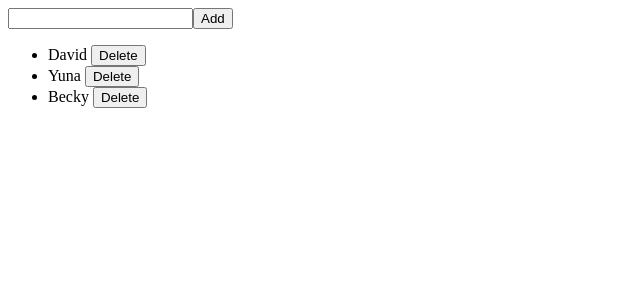
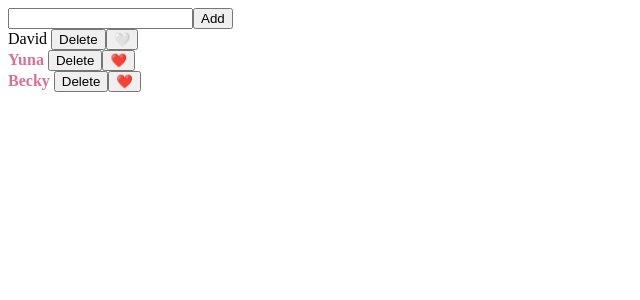
Before and after one commit to Jujungmin/work25, a React (Create React App) app: page / in a window 1280 px wide. Shown: the top 300 px of the page, without its empty margins (0-640 px from the left). Built offline with nearby package versions, Linux system fonts and the light colour scheme.

Commit message:
useState연습2

```diff
--- a/src/App.css
+++ b/src/App.css
@@ -66,3 +66,12 @@ li.hightlighted {
 .hightlight {
   background-color: #f0f0f0;
 }
+.hint-msg {
+  display: none;
+  font-size: 14px;
+  color: red;
+}
+.favorite {
+  font-weight: bold;
+  color: palevioletred;
+}
--- a/src/App.js
+++ b/src/App.js
@@ -1,35 +1,50 @@
+import './App.css';
 import { useState } from "react";
 
 const initialUsers = [
-  { id: 1, name: 'David' },
-  { id: 2, name: 'Yuna' },
-  { id: 3, name: 'Becky' }
+  { id: 1, name: 'David', isFavorite: false },
+  { id: 2, name: 'Yuna', isFavorite: true },
+  { id: 3, name: 'Becky', isFavorite: true }
 ];
 
 export default function App() {
   const [inputText, setInputText] = useState('');
   // 사용자 배열
   const [users, setUsers] = useState(initialUsers);
+  const [nextId, setNextId] = useState(users.length + 1);
   // 사용자 추가 버튼
   const handleAddBtn = (e) => {
     e.preventDefault();
     if(!inputText.trim()) return;
-    // input에 적은거 사용자 배열에 넣어줘야 함.
-      // id도 넣어준다. 아무것도없을때는 1, 있을 때는 기존 id의 + 1
-    // 사용자 배열을 오름차순으로 해야됨.
     const newUsers = {
-      id: users.length > 0 ? (users.length - 1) + 1 : 1,
-      name: inputText.trim()
+      id: nextId,
+      name: inputText
     }
-    setUsers(prevUsers =>
-      [...prevUsers, newUsers].sort((a, b) => a.name.localeCompare(b.name))
+    setUsers(prev =>
+      [...prev, newUsers].sort((a, b) => a.name.localeCompare(b.name))
     )
+    setNextId(prev => prev + 1);
     setInputText('');
+    const isDuplicate = users.some(user => user.name === inputText.trim());
+    if(isDuplicate) {
+      document.querySelector('.hint-msg').style.display = 'block';
+    } else {
+      document.querySelector('.hint-msg').style.display = 'none';
+    }
   }
 
   const handleDeleteBtn = (id) => {
     setUsers(user =>
       user.filter(user => user.id !== id)
+    )
+  }
+
+  const handleToggleBtn = (id) => {
+    setUsers(prev =>
+      prev.map(user =>
+        user.id === id ? {...user, isFavorite: !user.isFavorite} : user
+      )
+      .sort((a, b) => a.name.localeCompare(b.name))
     )
   }
 
@@ -42,13 +57,20 @@ export default function App() {
           onChange={(e => setInputText(e.target.value))}
         />
         <button type="submit">Add</button>
+        <span className="hint-msg">이미 존재하는 이름입니다.</span>
       </form>
       {users.length > 0 ? (
         <ul>
           {users.map(user => (
-            <li key={user.id}>
+            <li
+              key={user.id}
+              className={user.isFavorite ? 'favorite' : ''}
+            >
               {user.name}{' '}
               <button onClick={() => handleDeleteBtn(user.id)}>Delete</button>
+              <button onClick={() => handleToggleBtn(user.id)}>
+                {user.isFavorite ? '❤️' : '🤍'}
+              </button>
             </li>
           ))}
         </ul>
```
